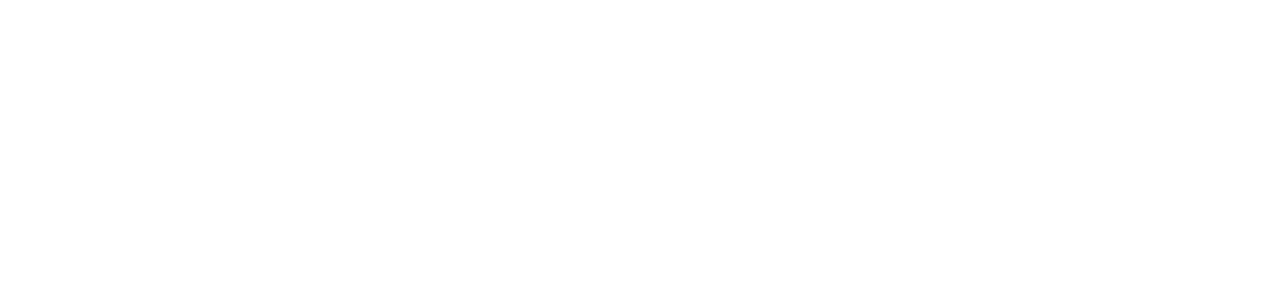
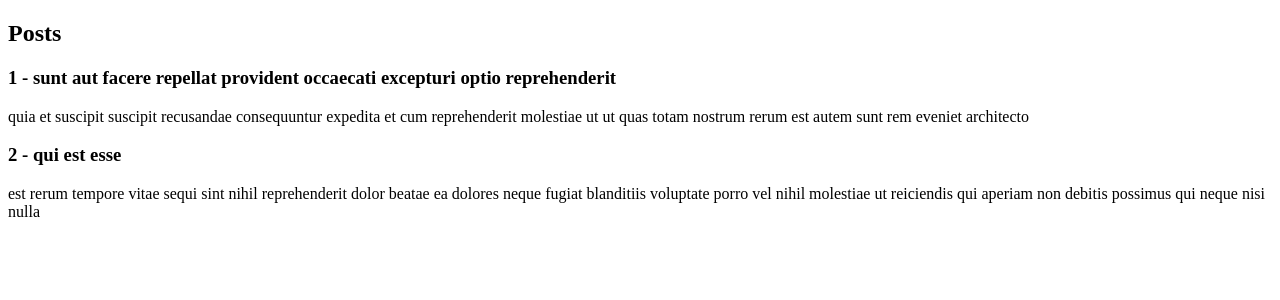
Before and after one commit to javierlete/angular-ejemplo-blog, an Angular app: page /users/1/posts in a window 1280 px wide. Before the commit this address led to /. Shown: the top 300 px of the page. Built offline with nearby package versions, Linux system fonts and the light colour scheme.

Commit message:
PostList que muestra los post de un usuario

```diff
--- a/src/app/app-routing.module.ts
+++ b/src/app/app-routing.module.ts
@@ -2,11 +2,13 @@
 import { Routes, RouterModule } from '@angular/router';
 import { UserListComponent } from './user-list/user-list.component';
 import { UserComponent } from './user/user.component';
+import { PostListComponent } from './post-list/post-list.component';
 
 const routes: Routes = [
   { path: '', redirectTo: '/users', pathMatch: 'full' },
   { path: 'users', component: UserListComponent },
   { path: 'users/:id', component: UserComponent },
+  { path: 'users/:id/posts', component: PostListComponent }
 ];
 
 @NgModule({
--- a/src/app/app.module.ts
+++ b/src/app/app.module.ts
@@ -5,12 +5,14 @@
 import { UserComponent } from './user/user.component';
 import { UserListComponent } from './user-list/user-list.component';
 import { AppRoutingModule } from './app-routing.module';
+import { PostListComponent } from './post-list/post-list.component';
 
 @NgModule({
   declarations: [
     AppComponent,
     UserComponent,
-    UserListComponent
+    UserListComponent,
+    PostListComponent
   ],
   imports: [
     BrowserModule,
--- /dev/null
+++ b/src/app/mocks/post.mock.ts
@@ -0,0 +1,26 @@
+export const POSTS = [
+    {
+        userId: 1,
+        id: 1,
+        title: "sunt aut facere repellat provident occaecati excepturi optio reprehenderit",
+        body: "quia et suscipit suscipit recusandae consequuntur expedita et cum reprehenderit molestiae ut ut quas totam nostrum rerum est autem sunt rem eveniet architecto"
+    },
+    {
+        userId: 1,
+        id: 2,
+        title: "qui est esse",
+        body: "est rerum tempore vitae sequi sint nihil reprehenderit dolor beatae ea dolores neque fugiat blanditiis voluptate porro vel nihil molestiae ut reiciendis qui aperiam non debitis possimus qui neque nisi nulla"
+    },
+    {
+        userId: 2,
+        id: 11,
+        title: "et ea vero quia laudantium autem",
+        body: "delectus reiciendis molestiae occaecati non minima eveniet qui voluptatibus accusamus in eum beatae sit vel qui neque voluptates ut commodi qui incidunt ut animi commodi"
+    },
+    {
+        userId: 2,
+        id: 12,
+        title: "in quibusdam tempore odit est dolorem",
+        body: "itaque id aut magnam praesentium quia et ea odit et ea voluptas et sapiente quia nihil amet occaecati quia id voluptatem incidunt ea est distinctio odio"
+    }
+]
--- /dev/null
+++ b/src/app/post-list/post-list.component.html
@@ -0,0 +1,11 @@
+<h2>Posts</h2>
+
+<article *ngFor="let post of posts">
+  <!-- {{ post.userId }} -->
+  <h3>
+    {{ post.id }} - {{ post.title }}
+  </h3>
+  <div>
+    {{ post.body }}
+  </div>
+</article>
--- /dev/null
+++ b/src/app/post-list/post-list.component.ts
@@ -0,0 +1,24 @@
+import { Component, OnInit } from '@angular/core';
+import { PostService } from '../services/post.service';
+import { ActivatedRoute } from '@angular/router';
+import { Post } from '../modelos/post.model';
+
+@Component({
+  selector: 'app-post-list',
+  templateUrl: './post-list.component.html',
+  styleUrls: ['./post-list.component.css']
+})
+export class PostListComponent implements OnInit {
+
+  posts: Post[];
+
+  constructor(
+    private postService: PostService,
+    private route: ActivatedRoute) { }
+
+  ngOnInit() {
+    const userId = +this.route.snapshot.paramMap.get('id');
+    this.postService.getByUserId(userId).subscribe(posts => this.posts = posts);
+  }
+
+}
--- /dev/null
+++ b/src/app/services/post.service.ts
@@ -0,0 +1,20 @@
+import { Injectable } from '@angular/core';
+import { Observable, of } from 'rxjs';
+import { POSTS } from '../mocks/post.mock';
+import { Post } from '../modelos/post.model';
+
+@Injectable({
+  providedIn: 'root'
+})
+export class PostService {
+
+  constructor() { }
+
+  get(): Observable<Post[]> {
+    return of(POSTS);
+  }
+
+  getByUserId(id: number) {
+    return of(POSTS.filter(post => post.userId === id));
+  }
+}
```
Also changed, not shown: src/app/post-list/post-list.component.css (added), 2 other files (tests, documents, lock files or other folders).
